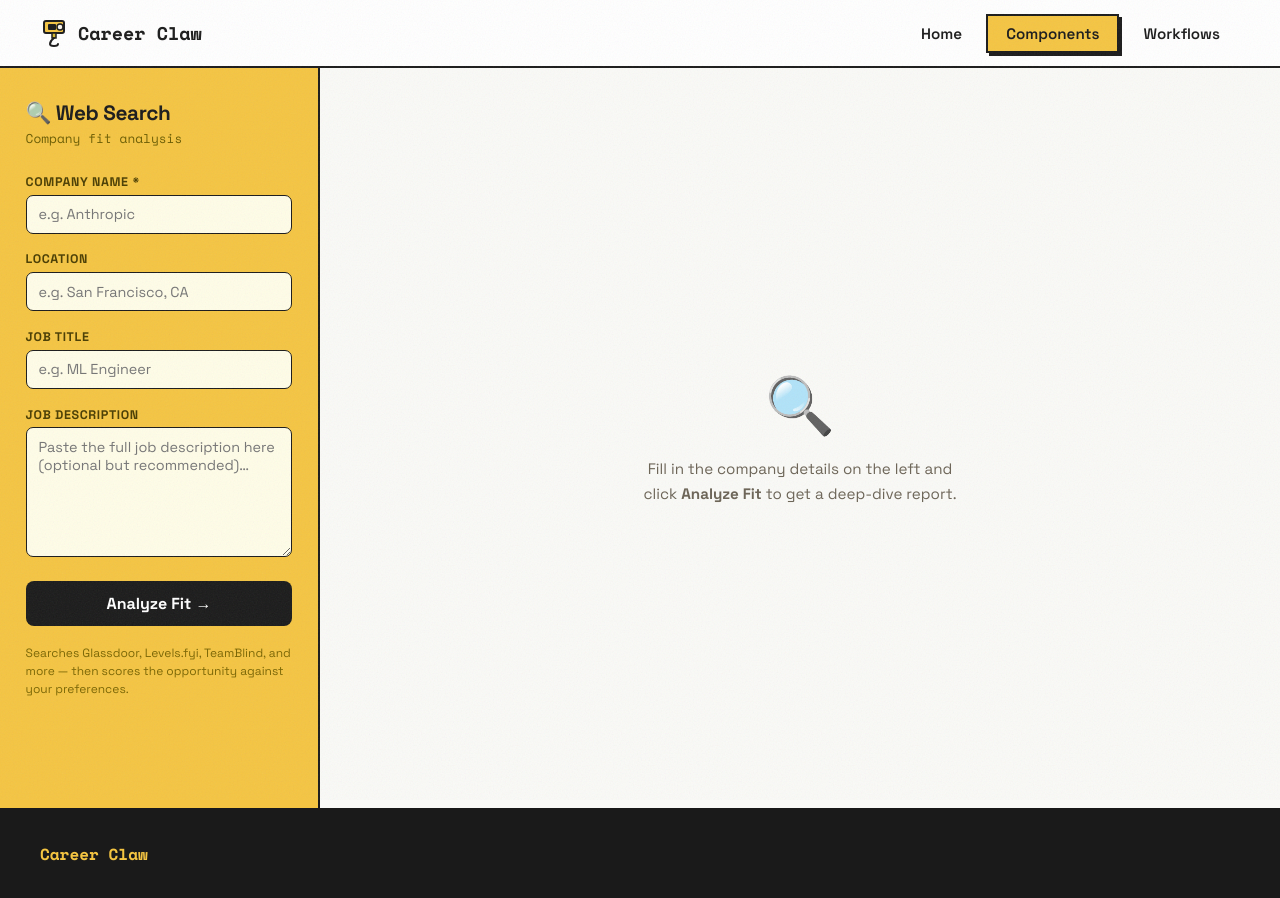
After one commit to tanvikathuria123/OpenClawHackathon, a Flask app: page /components/websearch in a window 1280 px wide. The commit adds this page. Run offline with Flask 3, Linux system fonts and the light colour scheme.

Commit message:
web search added and working, still need to test if company culture info extraction hapenning correctly, maybe add explicit sections for needed websites information in output

```diff
--- a/app.py
+++ b/app.py
@@ -1,6 +1,7 @@
 from flask import Flask, render_template, request, jsonify
 from dotenv import load_dotenv
 from src.components.linkedin import extract_jd
+from src.components.websearch import analyze_company
 
 load_dotenv()
 
@@ -23,6 +24,25 @@ def workflows():
 def linkedin_component():
     return render_template('linkedin.html', active='components')
 
+@app.route('/components/websearch')
+def websearch_component():
+    return render_template('websearch.html', active='components')
+
+@app.route('/api/websearch/analyze', methods=['POST'])
+def websearch_analyze():
+    data = request.get_json()
+    company = (data or {}).get('company', '').strip()
+    title = (data or {}).get('title', '').strip()
+    location = (data or {}).get('location', '').strip()
+    jd = (data or {}).get('jd', '').strip()
+    if not company:
+        return jsonify({'success': False, 'error': 'Company name is required'})
+    try:
+        analysis = analyze_company(company, title, location, jd)
+        return jsonify({'success': True, 'analysis': analysis})
+    except Exception as e:
+        return jsonify({'success': False, 'error': str(e)})
+
 @app.route('/api/linkedin/extract', methods=['POST'])
 def linkedin_extract():
     data = request.get_json()
--- a/requirements.txt
+++ b/requirements.txt
@@ -6,3 +6,4 @@ langchain==0.3.25
 langchain-core==0.3.58
 langchain-openai==0.3.16
 gunicorn==23.0.0
+lxml==5.3.0
--- /dev/null
+++ b/templates/websearch.html
@@ -0,0 +1,344 @@
+{% extends "base.html" %}
+{% block title %}Web Search — Career Claw{% endblock %}
+
+{% block extra_head %}
+<script src="https://cdn.jsdelivr.net/npm/marked/marked.min.js"></script>
+<style>
+  .tool-layout {
+    display: flex;
+    height: calc(100vh - 60px);
+    overflow: hidden;
+  }
+
+  /* ── Left Input Panel ── */
+  .input-panel {
+    width: 25%;
+    min-width: 260px;
+    background: var(--yellow);
+    border-right: var(--border);
+    display: flex;
+    flex-direction: column;
+    overflow-y: auto;
+  }
+  .input-panel-inner {
+    padding: 2rem 1.6rem;
+    flex: 1;
+    display: flex;
+    flex-direction: column;
+    gap: 1.1rem;
+  }
+  .input-panel h2 {
+    font-size: 1.3rem;
+    font-weight: 800;
+    letter-spacing: -0.02em;
+    margin-bottom: 0.2rem;
+  }
+  .input-panel .subtitle {
+    font-size: 0.8rem;
+    font-family: 'Space Mono', monospace;
+    color: #6B5C00;
+    margin-bottom: 0.5rem;
+  }
+
+  .field-group {
+    display: flex;
+    flex-direction: column;
+    gap: 0.3rem;
+  }
+  .field-group label {
+    font-size: 0.78rem;
+    font-weight: 700;
+    text-transform: uppercase;
+    letter-spacing: 0.05em;
+    color: #4A3D00;
+  }
+  .field-group input,
+  .field-group textarea {
+    width: 100%;
+    padding: 0.6rem 0.75rem;
+    border: 1.5px solid var(--dark);
+    border-radius: 7px;
+    font-family: 'Space Grotesk', sans-serif;
+    font-size: 0.9rem;
+    background: #FFFDE8;
+    color: var(--dark);
+    box-sizing: border-box;
+    resize: vertical;
+    transition: border-color 0.15s, box-shadow 0.15s;
+  }
+  .field-group input:focus,
+  .field-group textarea:focus {
+    outline: none;
+    border-color: var(--dark);
+    box-shadow: 3px 3px 0 var(--dark);
+  }
+  .field-group textarea {
+    min-height: 130px;
+  }
+
+  .btn-analyze {
+    width: 100%;
+    padding: 0.75rem;
+    background: var(--dark);
+    color: #fff;
+    border: none;
+    border-radius: 8px;
+    font-family: 'Space Grotesk', sans-serif;
+    font-size: 1rem;
+    font-weight: 700;
+    cursor: pointer;
+    transition: opacity 0.15s;
+    margin-top: 0.4rem;
+  }
+  .btn-analyze:hover { opacity: 0.85; }
+  .btn-analyze:disabled { opacity: 0.5; cursor: not-allowed; }
+
+  .hint {
+    font-size: 0.75rem;
+    color: #7A6500;
+    line-height: 1.5;
+  }
+
+  /* ── Right Output Panel ── */
+  .output-panel {
+    width: 75%;
+    background: #FAFAF7;
+    overflow-y: auto;
+    display: flex;
+    flex-direction: column;
+  }
+  .output-inner {
+    padding: 2.5rem 3rem;
+    flex: 1;
+  }
+
+  .empty-state {
+    display: flex;
+    flex-direction: column;
+    align-items: center;
+    justify-content: center;
+    height: 100%;
+    min-height: 400px;
+    color: var(--muted);
+    text-align: center;
+    gap: 1rem;
+  }
+  .empty-state .big-icon { font-size: 3.5rem; }
+  .empty-state p { font-size: 0.95rem; max-width: 340px; line-height: 1.6; }
+
+  .loading-state {
+    display: none;
+    flex-direction: column;
+    align-items: center;
+    justify-content: center;
+    height: 100%;
+    min-height: 400px;
+    gap: 1.2rem;
+    color: var(--muted);
+  }
+  .spinner {
+    width: 40px; height: 40px;
+    border: 3px solid #E0D8C8;
+    border-top-color: var(--dark);
+    border-radius: 50%;
+    animation: spin 0.8s linear infinite;
+  }
+  @keyframes spin { to { transform: rotate(360deg); } }
+  .loading-state p { font-size: 0.9rem; font-family: 'Space Mono', monospace; }
+
+  .error-box {
+    display: none;
+    background: #FEF2F2;
+    border: 1.5px solid #FCA5A5;
+    border-radius: 8px;
+    padding: 1rem 1.2rem;
+    color: #991B1B;
+    font-size: 0.9rem;
+    margin-bottom: 1.5rem;
+  }
+
+  .result-content { display: none; }
+  .result-header {
+    display: flex;
+    align-items: center;
+    justify-content: space-between;
+    margin-bottom: 1.5rem;
+    padding-bottom: 1rem;
+    border-bottom: var(--border);
+  }
+  .result-header h3 {
+    font-size: 1rem;
+    font-weight: 700;
+    color: var(--muted);
+    font-family: 'Space Mono', monospace;
+  }
+  .btn-copy {
+    padding: 0.4rem 1rem;
+    background: #fff;
+    border: 1.5px solid var(--dark);
+    border-radius: 6px;
+    font-family: 'Space Grotesk', sans-serif;
+    font-size: 0.82rem;
+    font-weight: 600;
+    cursor: pointer;
+    transition: background 0.15s;
+  }
+  .btn-copy:hover { background: #F5F5F0; }
+
+  /* Markdown output styles */
+  #analysis-output h2 {
+    font-size: 1.25rem; font-weight: 800;
+    margin: 1.8rem 0 0.6rem;
+    padding-bottom: 0.3rem;
+    border-bottom: 2px solid #E0D8C8;
+  }
+  #analysis-output h2:first-child { margin-top: 0; }
+  #analysis-output h3 {
+    font-size: 1rem; font-weight: 700;
+    margin: 1.2rem 0 0.4rem; color: #333;
+  }
+  #analysis-output p { line-height: 1.7; margin: 0.5rem 0; font-size: 0.95rem; }
+  #analysis-output ul { padding-left: 1.4rem; margin: 0.4rem 0; }
+  #analysis-output li { line-height: 1.7; font-size: 0.95rem; margin-bottom: 0.2rem; }
+  #analysis-output strong { font-weight: 700; }
+  #analysis-output hr { border: none; border-top: 1px solid #E0D8C8; margin: 1.2rem 0; }
+</style>
+{% endblock %}
+
+{% block content %}
+<div class="tool-layout">
+
+  <!-- Left: Input Fields -->
+  <div class="input-panel">
+    <div class="input-panel-inner">
+      <div>
+        <h2>🔍 Web Search</h2>
+        <p class="subtitle">Company fit analysis</p>
+      </div>
+
+      <div class="field-group">
+        <label>Company Name *</label>
+        <input type="text" id="company" placeholder="e.g. Anthropic" />
+      </div>
+
+      <div class="field-group">
+        <label>Location</label>
+        <input type="text" id="location" placeholder="e.g. San Francisco, CA" />
+      </div>
+
+      <div class="field-group">
+        <label>Job Title</label>
+        <input type="text" id="title" placeholder="e.g. ML Engineer" />
+      </div>
+
+      <div class="field-group">
+        <label>Job Description</label>
+        <textarea id="jd" placeholder="Paste the full job description here (optional but recommended)…"></textarea>
+      </div>
+
+      <button class="btn-analyze" id="analyze-btn" onclick="runAnalysis()">Analyze Fit →</button>
+
+      <p class="hint">Searches Glassdoor, Levels.fyi, TeamBlind, and more — then scores the opportunity against your preferences.</p>
+    </div>
+  </div>
+
+  <!-- Right: Output -->
+  <div class="output-panel">
+    <div class="output-inner">
+
+      <div class="error-box" id="error-box"></div>
+
+      <!-- Empty state -->
+      <div class="empty-state" id="empty-state">
+        <span class="big-icon">🔍</span>
+        <p>Fill in the company details on the left and click <strong>Analyze Fit</strong> to get a deep-dive report.</p>
+      </div>
+
+      <!-- Loading -->
+      <div class="loading-state" id="loading-state">
+        <div class="spinner"></div>
+        <p>Searching the web & analyzing fit…</p>
+      </div>
+
+      <!-- Result -->
+      <div class="result-content" id="result-content">
+        <div class="result-header">
+          <h3 id="result-label">Analysis</h3>
+          <button class="btn-copy" id="copy-btn" onclick="copyResult()">Copy</button>
+        </div>
+        <div id="analysis-output"></div>
+      </div>
+
+    </div>
+  </div>
+
+</div>
+
+<script>
+  async function runAnalysis() {
+    const company = document.getElementById('company').value.trim();
+    const location = document.getElementById('location').value.trim();
+    const title = document.getElementById('title').value.trim();
+    const jd = document.getElementById('jd').value.trim();
+
+    if (!company) {
+      showError('Company name is required.');
+      return;
+    }
+
+    document.getElementById('error-box').style.display = 'none';
+    setState('loading');
+
+    try {
+      const res = await fetch('/api/websearch/analyze', {
+        method: 'POST',
+        headers: { 'Content-Type': 'application/json' },
+        body: JSON.stringify({ company, location, title, jd }),
+      });
+      const data = await res.json();
+
+      if (!data.success) {
+        showError(data.error || 'Something went wrong.');
+        return;
+      }
+
+      document.getElementById('analysis-output').innerHTML = marked.parse(data.analysis);
+      document.getElementById('result-label').textContent = `${company}${title ? ' — ' + title : ''}`;
+      setState('result');
+    } catch (e) {
+      showError('Network error: ' + e.message);
+    }
+  }
+
+  function setState(state) {
+    document.getElementById('empty-state').style.display = state === 'empty' ? 'flex' : 'none';
+    document.getElementById('loading-state').style.display = state === 'loading' ? 'flex' : 'none';
+    document.getElementById('result-content').style.display = state === 'result' ? 'block' : 'none';
+    document.getElementById('analyze-btn').disabled = state === 'loading';
+  }
+
+  function showError(msg) {
+    const box = document.getElementById('error-box');
+    box.textContent = msg;
+    box.style.display = 'block';
+    document.getElementById('empty-state').style.display = 'flex';
+    document.getElementById('loading-state').style.display = 'none';
+    document.getElementById('result-content').style.display = 'none';
+    document.getElementById('analyze-btn').disabled = false;
+  }
+
+  function copyResult() {
+    const text = document.getElementById('analysis-output').innerText;
+    navigator.clipboard.writeText(text).then(() => {
+      const btn = document.getElementById('copy-btn');
+      btn.textContent = 'Copied!';
+      setTimeout(() => btn.textContent = 'Copy', 2000);
+    });
+  }
+
+  // Allow Enter key in company field to trigger analysis
+  document.getElementById('company').addEventListener('keydown', e => {
+    if (e.key === 'Enter') runAnalysis();
+  });
+</script>
+{% endblock %}
```
Also changed, not shown: preferences.txt (added, +8 -0 lines), src/components/websearch.py (added, +231 -0 lines), src/prompts/websearch.py (added, +52 -0 lines), templates/components.html (+4 -4 lines).
